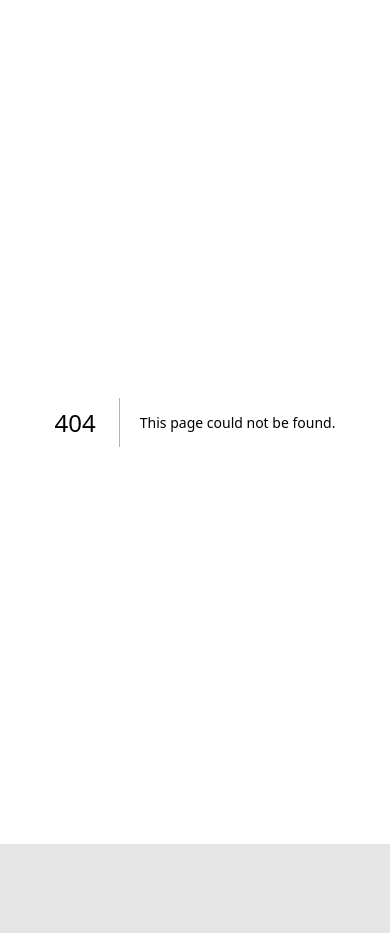
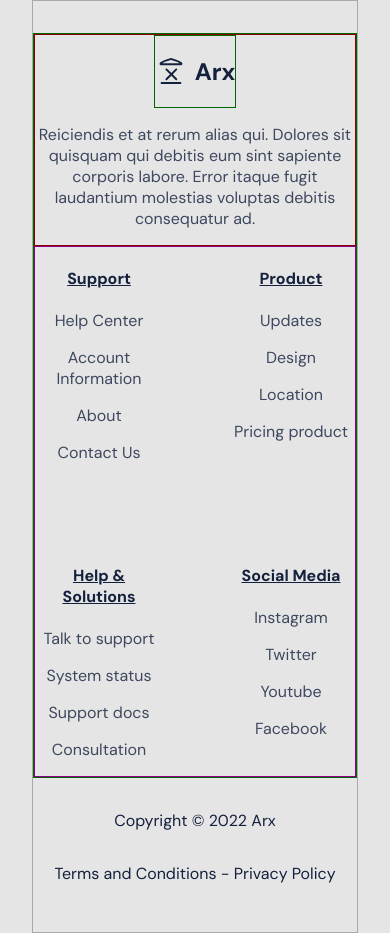
Before and after one commit to alexangria1992/nextjs-architecture-minimalist-landing-page, a Next.js app: page /Components/Footer in a window 390 px wide. Before the commit this address had no page. Before the commit the page ends 844 px from the top, so only its background shows below. Built offline with nearby package versions, Linux system fonts and the light colour scheme.

Commit message:
Desktop and Mobile Footer Section

```diff
--- a/pages/Components/Clients/style.module.css
+++ b/pages/Components/Clients/style.module.css
@@ -100,6 +100,6 @@
   }
 
   .mySwiper {
-    width: 340px;
+    width: 320px;
   }
 }
--- /dev/null
+++ b/pages/Components/Footer/index.js
@@ -0,0 +1,66 @@
+import React from "react";
+import style from "./style.module.css";
+
+export default function Footer() {
+  return (
+    <div className={style.footer}>
+      <div className={style.footer_item}>
+        <div>
+          <div>
+            <img src="/img/logo.svg" alt="" />
+            <h2>Arx</h2>
+          </div>
+          <p>
+            Reiciendis et at rerum alias qui. Dolores sit quisquam qui debitis
+            eum sint sapiente corporis labore. Error itaque fugit laudantium
+            molestias voluptas debitis consequatur ad.
+          </p>
+        </div>
+        <div>
+          <div>
+            <h4>
+              <u>Support</u>
+            </h4>
+            <p>Help Center</p>
+            <p>Account Information</p>
+
+            <p>About</p>
+
+            <p>Contact Us</p>
+          </div>
+          <div>
+            <h4>
+              <u>Product</u>
+            </h4>
+            <p>Updates</p>
+            <p>Design</p>
+            <p>Location</p>
+            <p>Pricing product</p>
+          </div>
+          <div>
+            <h4>
+              <u>Help & Solutions</u>
+            </h4>
+            <p>Talk to support</p>
+            <p>System status</p>
+            <p>Support docs</p>
+            <p>Consultation</p>
+          </div>
+          <div>
+            <h4>
+              <u>Social Media</u>
+            </h4>
+            <p>Instagram</p>
+            <p>Twitter</p>
+            <p>Youtube</p>
+            <p>Facebook</p>
+          </div>
+        </div>
+      </div>
+      <div className={style.footer_terms}>
+        <p>Copyright &copy; 2022 Arx</p>
+        <p>Terms and Conditions - Privacy Policy</p>
+      </div>
+    </div>
+  );
+}
--- /dev/null
+++ b/pages/Components/Footer/style.module.css
@@ -0,0 +1,74 @@
+.footer {
+  border: 1px solid darkgrey;
+  padding-bottom: 1.5rem;
+  padding: var(--padding-section);
+}
+
+.footer h2,
+.footer h4 {
+  color: var(--dark);
+}
+
+.footer_item p {
+  color: var(--dark);
+  opacity: 0.8;
+}
+
+.footer_item {
+  border: 1px solid darkgreen;
+  display: grid;
+  grid-template-columns: 0.8fr 1fr;
+  gap: 4rem;
+}
+
+.footer_item > div:nth-child(1) {
+  border: 1px solid darkred;
+  display: flex;
+  flex-direction: column;
+}
+
+.footer_item > div:nth-child(1) > div {
+  border: 1px solid darkgreen;
+  display: flex;
+  gap: 0.5rem;
+  align-items: center;
+}
+
+.footer_item > div:nth-child(2) {
+  display: grid;
+  grid-template-columns: repeat(4, 1fr);
+  border: 1px solid darkmagenta;
+  gap: 4rem;
+}
+
+.footer_terms {
+  display: flex;
+  justify-content: space-between;
+  margin-top: 1rem;
+  color: var(--dark);
+}
+
+@media screen and (max-width: 767px) {
+  .footer_item {
+    grid-template-columns: 1fr;
+    gap: 0rem;
+  }
+
+  .footer_item > div:nth-child(2) {
+    grid-template-columns: repeat(2, 1fr);
+  }
+
+  .footer_terms {
+    flex-direction: column;
+  }
+
+  .footer h2,
+  .footer h4,
+  .footer p {
+    text-align: center;
+  }
+
+  .footer_item > div:nth-child(1) {
+    align-items: center;
+  }
+}
--- a/pages/index.js
+++ b/pages/index.js
@@ -9,6 +9,7 @@ import Step from "./Components/Step";
 import Projects from "./Components/Projects";
 import Clients from "./Components/Clients";
 import Concepts from "./Components/Concepts";
+import Footer from "./Components/Footer";
 const inter = Inter({ subsets: ["latin"] });
 
 export default function Home() {
@@ -21,6 +22,7 @@ export default function Home() {
       <Projects />
       <Clients />
       <Concepts />
+      <Footer />
     </>
   );
 }
```
